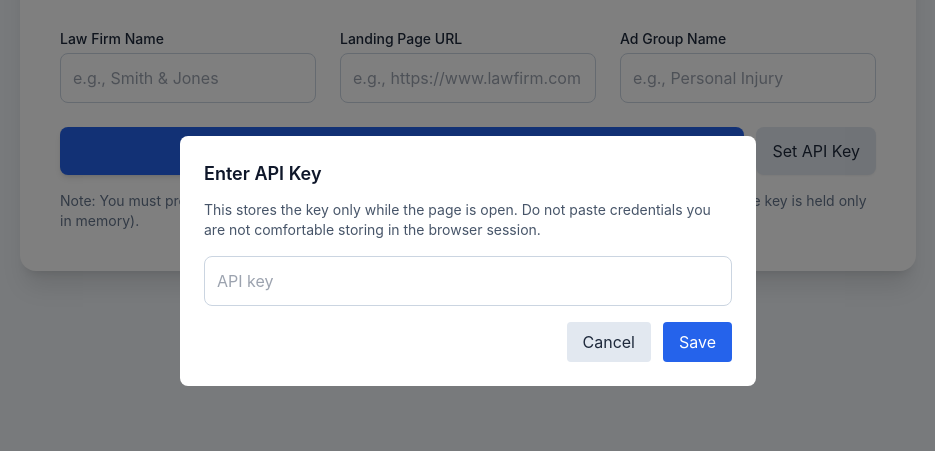
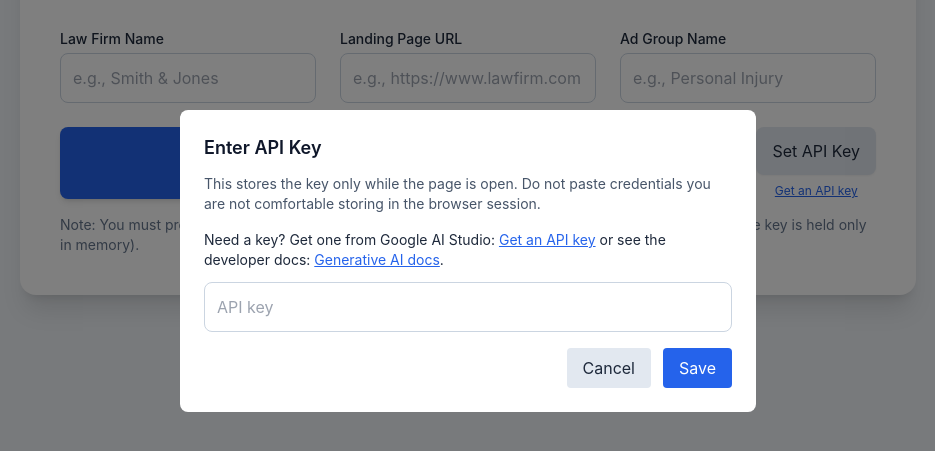
Before and after one commit to ealimon/Ad-Campaign-Generator, a plain HTML site: page index.html in a window 1280 px wide. Both pictures are taken after a click on the button "Set API Key". Shown: the part 139-590 px from the top of the page, without its empty margins (172-1107 px from the left). Drawn offline with nearby package versions, Linux system fonts and the light colour scheme.

Commit message:
Update index.html

```diff
--- a/index.html
+++ b/index.html
@@ -74,10 +74,22 @@
           <span id="spinner" class="loading-spinner ml-3 hidden" aria-hidden="true"></span>
         </button>
 
-        <button id="setApiKeyBtn" type="button"
-                class="bg-slate-200 dark:bg-slate-700 text-slate-800 dark:text-slate-200 py-3 px-4 rounded-lg shadow-sm">
-          Set API Key
-        </button>
+        <div class="flex flex-col gap-2">
+          <button id="setApiKeyBtn" type="button"
+                  class="bg-slate-200 dark:bg-slate-700 text-slate-800 dark:text-slate-200 py-3 px-4 rounded-lg shadow-sm">
+            Set API Key
+          </button>
+
+          <!-- New: direct link to obtain an API key -->
+          <a id="getApiKeyLink"
+             href="https://aistudio.google.com/app/apikey"
+             target="_blank"
+             rel="noopener noreferrer"
+             class="text-xs text-center text-blue-600 dark:text-blue-400 underline hover:text-blue-700 dark:hover:text-blue-300 px-2"
+             aria-label="Get an API key (opens in new tab)">
+            Get an API key
+          </a>
+        </div>
       </div>
 
       <p id="formHelp" class="mt-4 text-sm text-slate-500 dark:text-slate-400">
@@ -110,8 +122,20 @@
   <div id="apiKeyModal" class="fixed inset-0 bg-black/50 hidden items-center justify-center z-50">
     <div class="bg-white dark:bg-slate-800 p-6 rounded-lg w-11/12 max-w-xl">
       <h3 class="text-lg font-semibold mb-3 text-slate-900 dark:text-white">Enter API Key</h3>
-      <p class="text-sm text-slate-600 dark:text-slate-400 mb-4">This stores the key only while the page is open. Do not paste credentials you are not comfortable storing in the browser session.</p>
+      <p class="text-sm text-slate-600 dark:text-slate-400 mb-4">
+        This stores the key only while the page is open. Do not paste credentials you are not comfortable storing in the browser session.
+      </p>
+
+      <!-- New: helper link inside the modal -->
+      <p class="text-sm mb-3">
+        Need a key? Get one from Google AI Studio:
+        <a href="https://aistudio.google.com/app/apikey" target="_blank" rel="noopener noreferrer" class="text-blue-600 dark:text-blue-400 underline">Get an API key</a>
+        or see the developer docs:
+        <a href="https://developers.generativeai.google" target="_blank" rel="noopener noreferrer" class="text-blue-600 dark:text-blue-400 underline">Generative AI docs</a>.
+      </p>
+
       <input id="apiKeyInput" class="w-full p-3 border border-slate-300 dark:border-slate-700 rounded-lg bg-white dark:bg-slate-700 text-slate-800 dark:text-slate-200 mb-4" placeholder="API key" />
+
       <div class="flex justify-end gap-3">
         <button id="apiKeyCancel" class="py-2 px-4 rounded bg-slate-200 dark:bg-slate-700">Cancel</button>
         <button id="apiKeySave" class="py-2 px-4 rounded bg-blue-600 text-white">Save</button>
```
